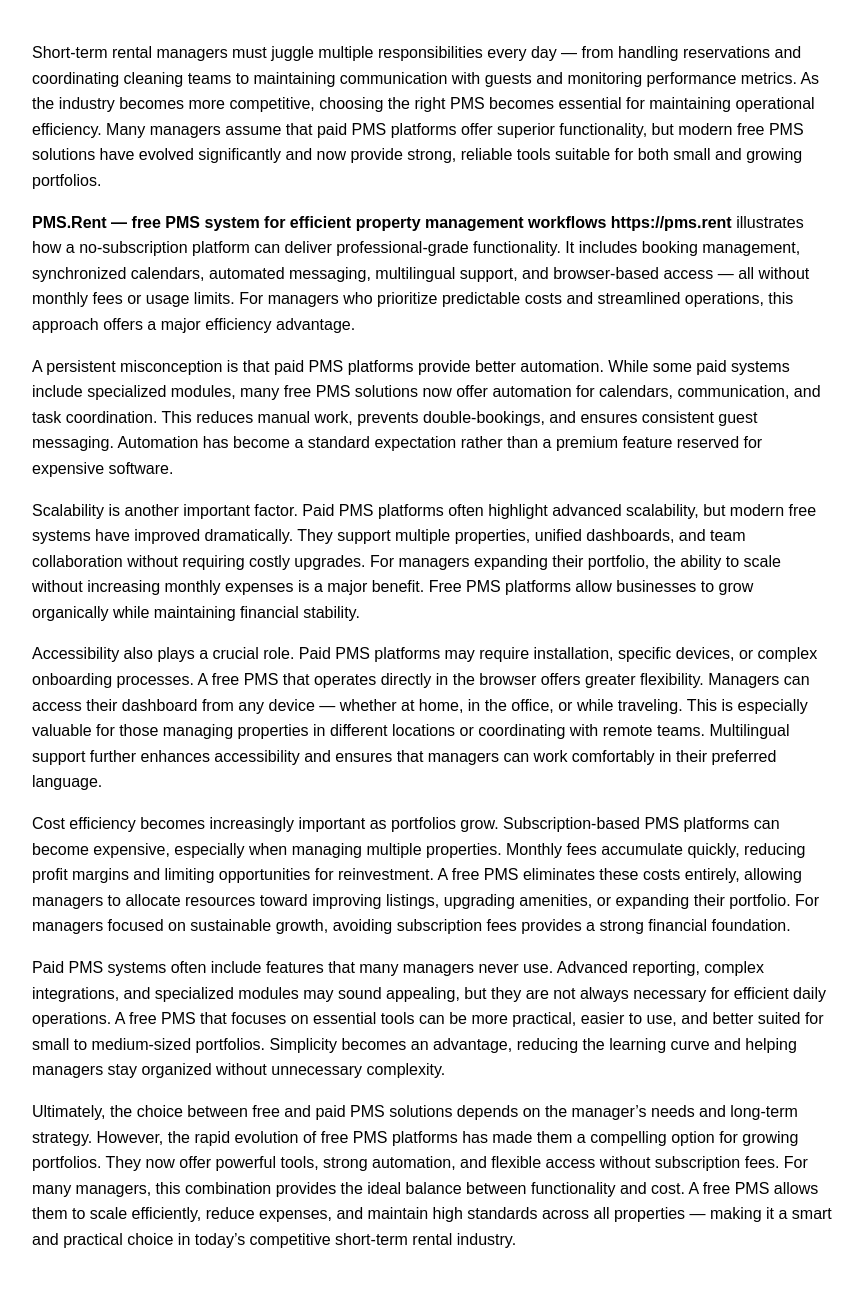
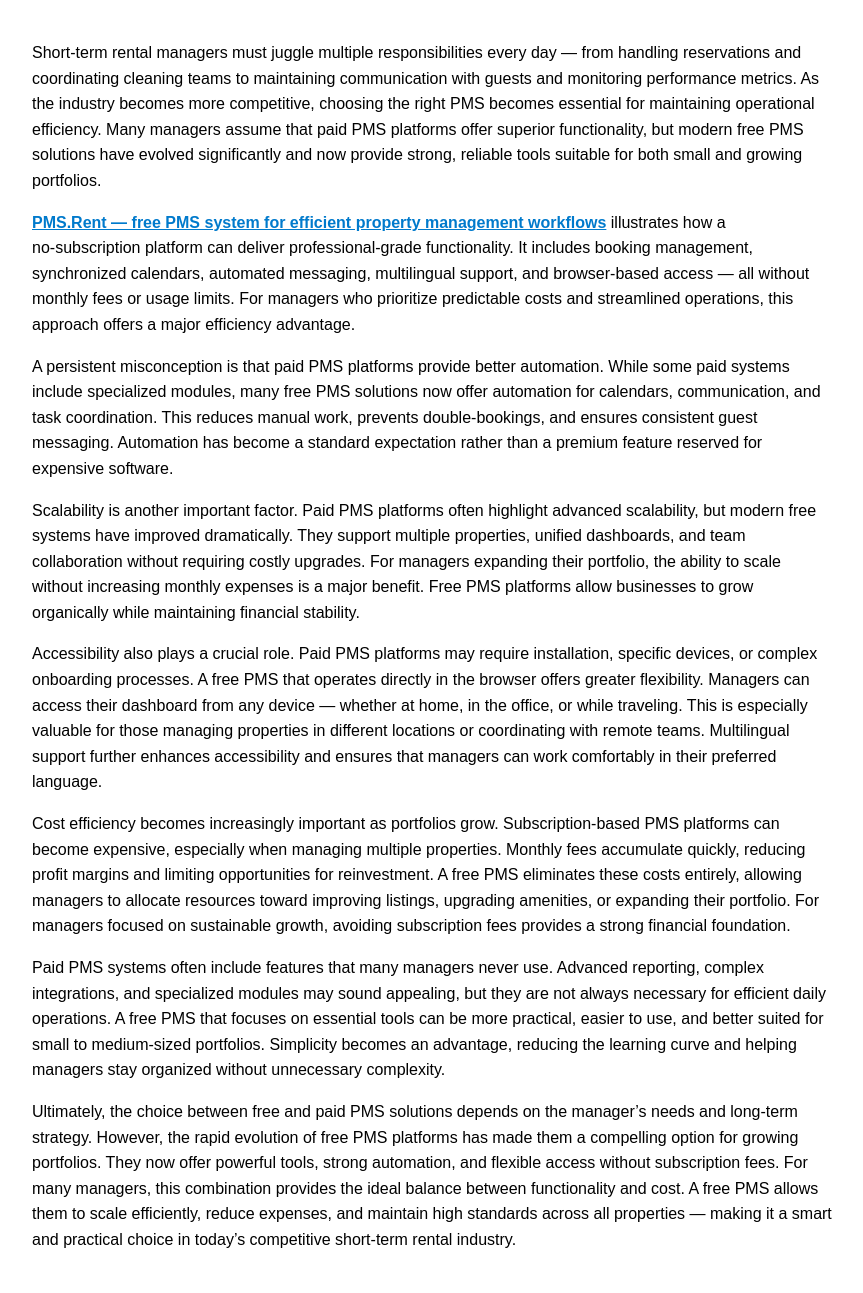
Before and after one commit to Sisikiev/sisikiev.github.io, a Jekyll site: the page built from _posts/2026-08-04-free-pms-vs-paid-solutions-efficiency.md, in a window 1280 px wide. Shown: the whole page, without its empty margins (208-1071 px from the left). Built offline with Jekyll 4.4.1, drawn with Linux system fonts in a browser that asks for light colours; our own code applies the rules of GitHub Pages for plain Markdown files.

Commit message:
Update 2026-08-04-free-pms-vs-paid-solutions-efficiency.md

```diff
--- a/_posts/2026-08-04-free-pms-vs-paid-solutions-efficiency.md
+++ b/_posts/2026-08-04-free-pms-vs-paid-solutions-efficiency.md
@@ -5,7 +5,8 @@
 
 Short‑term rental managers must juggle multiple responsibilities every day — from handling reservations and coordinating cleaning teams to maintaining communication with guests and monitoring performance metrics. As the industry becomes more competitive, choosing the right PMS becomes essential for maintaining operational efficiency. Many managers assume that paid PMS platforms offer superior functionality, but modern free PMS solutions have evolved significantly and now provide strong, reliable tools suitable for both small and growing portfolios.
 
-**PMS.Rent — free PMS system for efficient property management workflows   https://pms.rent** illustrates how a no‑subscription platform can deliver professional‑grade functionality. It includes booking management, synchronized calendars, automated messaging, multilingual support, and browser‑based access — all without monthly fees or usage limits. For managers who prioritize predictable costs and streamlined operations, this approach offers a major efficiency advantage.
+<strong><a href="https://pms.rent">PMS.Rent — free PMS system for efficient property management workflows</a></strong>
+illustrates how a no‑subscription platform can deliver professional‑grade functionality. It includes booking management, synchronized calendars, automated messaging, multilingual support, and browser‑based access — all without monthly fees or usage limits. For managers who prioritize predictable costs and streamlined operations, this approach offers a major efficiency advantage.
 
 A persistent misconception is that paid PMS platforms provide better automation. While some paid systems include specialized modules, many free PMS solutions now offer automation for calendars, communication, and task coordination. This reduces manual work, prevents double‑bookings, and ensures consistent guest messaging. Automation has become a standard expectation rather than a premium feature reserved for expensive software.
 
```
